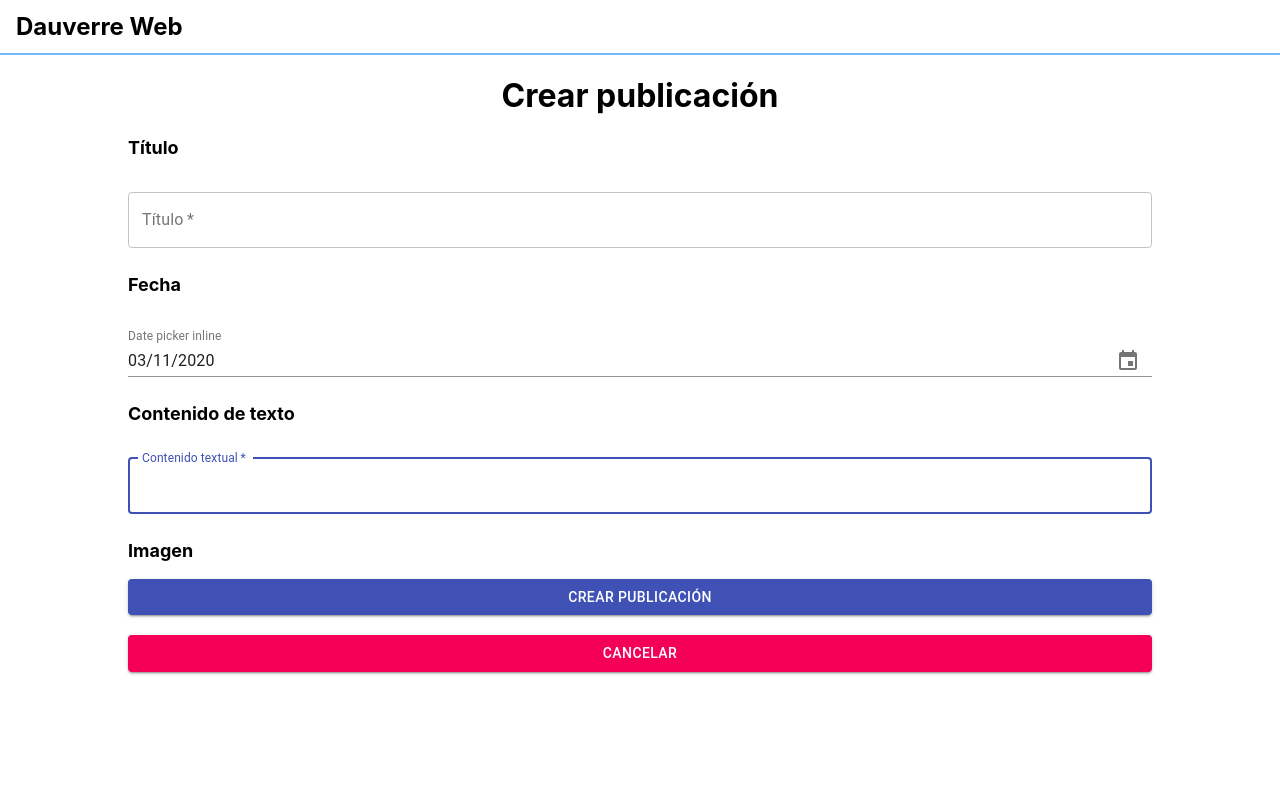
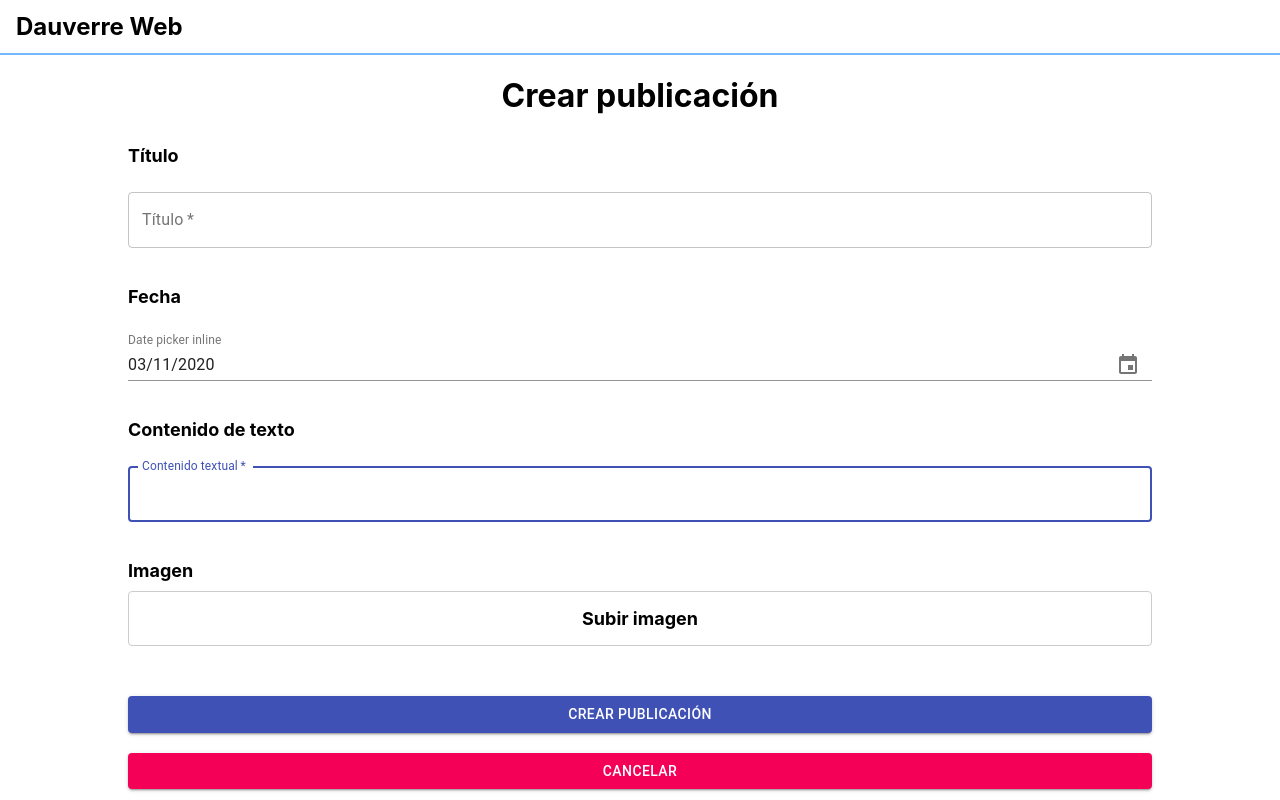
Before and after one commit to KevinTMtz/DauverreWeb, a React (Create React App) app: page /posts/new in a window 1280 px wide. Built offline with nearby package versions, Linux system fonts and the light colour scheme.

Commit message:
Added functionality of Add & Change images for posts.

```diff
--- a/src/components/post-components/PostForm.tsx
+++ b/src/components/post-components/PostForm.tsx
@@ -19,10 +19,41 @@ const styledForm = css({
   fontWeight: 'bold',
 });
 
+const styledP = css({
+  margin: '30px 0px 10px 0px',
+});
+
+const styledInputImage = css({
+  height: '0px',
+  opacity: '0',
+  position: 'relative',
+  top: '-30px',
+});
+
+const styledInputImageLabel = css({
+  border: '1px solid #ccc',
+  display: 'flex',
+  flexDirection: 'column',
+  alignItems: 'center',
+  padding: '16px 16px',
+  cursor: 'pointer',
+  width: 'calc(100% - 34px)',
+  marginBottom: '50px',
+  borderRadius: '4px',
+  ':hover': {
+    border: '1px solid black',
+  },
+});
+
+const styledInputImagePreview = css({
+  maxWidth: '50%',
+  maxHeight: '300px',
+});
+
 const PostForm: React.FC<any> = (props) => {
   return (
     <form autoComplete="off" onSubmit={props.onSubmit} css={styledForm}>
-      <p>Título</p>
+      <p css={styledP}>Título</p>
       <TextField
         variant="outlined"
         margin="normal"
@@ -38,7 +69,7 @@ const PostForm: React.FC<any> = (props) => {
           props.setPostState({ ...props.post, title: event.target.value })
         }
       />
-      <p>Fecha</p>
+      <p css={styledP}>Fecha</p>
       <MuiPickersUtilsProvider utils={DateFnsUtils}>
         <KeyboardDatePicker
           disableToolbar
@@ -60,7 +91,7 @@ const PostForm: React.FC<any> = (props) => {
           }}
         />
       </MuiPickersUtilsProvider>
-      <p>Contenido de texto</p>
+      <p css={styledP}>Contenido de texto</p>
       <TextField
         variant="outlined"
         margin="normal"
@@ -77,8 +108,31 @@ const PostForm: React.FC<any> = (props) => {
           props.setPostState({ ...props.post, content: event.target.value })
         }
       />
-      <p>Imagen</p>
-
+      <p css={styledP}>Imagen</p>
+      <label css={styledInputImageLabel}>
+        {props.imageFile
+          ? `Cambiar imagen ${props.imageFile.name}`
+          : 'Subir imagen'}
+        <input
+          type="file"
+          accept="image/*"
+          css={styledInputImage}
+          required
+          onChange={(event) =>
+            props.setImageFile(
+              event.target.files ? event.target.files[0] : undefined,
+            )
+          }
+        />
+        <img
+          alt=""
+          src={
+            props.imageFile ? URL.createObjectURL(props.imageFile) : undefined
+          }
+          style={{ marginTop: props.imageFile ? '16px' : '0px' }}
+          css={styledInputImagePreview}
+        ></img>
+      </label>
       <Button type="submit" variant="contained" color="primary" fullWidth>
         {props.buttonMessage}
       </Button>
--- a/src/views/post/CreatePostPage.tsx
+++ b/src/views/post/CreatePostPage.tsx
@@ -3,7 +3,9 @@ import { useHistory } from 'react-router-dom';
 
 import PageTitle from '../../components/PageTitle';
 import PostForm from '../../components/post-components/PostForm';
+import { db } from '../../firebase/app';
 import { createPost } from '../../firebase/db/posts';
+import { uploadFile } from '../../firebase/db/storage';
 
 const CreatePostPage: React.FC = () => {
   const history = useHistory();
@@ -12,18 +14,33 @@ const CreatePostPage: React.FC = () => {
     title: '',
     date: new Date(),
     content: '',
-    imageUrl:
-      'https://lh5.googleusercontent.com/p/AF1QipP3Ll5USMkZfqPJRnKbH1BSFK1XGk5x2r1La6vF=s1016-k-no',
+    imageUrl: '',
   });
+
+  const [imageFile, setImageFile] = useState<File>();
 
   const onSubmit = (event: React.FormEvent<HTMLFormElement>) => {
     event.preventDefault();
 
-    createPost(newPostState).then((value) => {
-      if ((value as SuccessMessage).success) {
-        history.push('/posts');
-      }
-    });
+    const postID = db.collection('posts').doc().id;
+
+    uploadFile(`post_images/${postID}`, imageFile as File).then(
+      (uploadImageAns) => {
+        if ((uploadImageAns as SuccessMessage).success) {
+          createPost(
+            {
+              ...newPostState,
+              imageUrl: (uploadImageAns as SuccessMessage).url,
+            },
+            postID,
+          ).then((value) => {
+            if ((value as SuccessMessage).success) {
+              history.push('/posts');
+            }
+          });
+        }
+      },
+    );
   };
 
   return (
@@ -31,12 +48,14 @@ const CreatePostPage: React.FC = () => {
       <PageTitle message={'Crear publicación'} />
       <PostForm
         post={newPostState}
+        setPostState={setNewPostState}
+        imageFile={imageFile}
+        setImageFile={setImageFile}
+        buttonMessage={'Crear publicación'}
         onSubmit={onSubmit}
         cancelOperation={() => {
           history.push('/posts');
         }}
-        setPostState={setNewPostState}
-        buttonMessage={'Crear publicación'}
       />
     </div>
   );
--- a/src/views/post/EditPostPage.tsx
+++ b/src/views/post/EditPostPage.tsx
@@ -2,10 +2,10 @@ import React, { useEffect, useState } from 'react';
 import { useParams, useHistory } from 'react-router-dom';
 
 import PageTitle from '../../components/PageTitle';
-import Post from '../../components/post-components/Post';
 import PostForm from '../../components/post-components/PostForm';
 
 import { getPost, updatePost } from '../../firebase/db/posts';
+import { getFileLink, uploadFile } from '../../firebase/db/storage';
 
 const EditPostPage: React.FC = () => {
   const history = useHistory();
@@ -19,6 +19,8 @@ const EditPostPage: React.FC = () => {
     postID: postID,
   });
 
+  const [imageFile, setImageFile] = useState<File>();
+
   useEffect(() => {
     getPost(postID).then((value) => {
       if ((value as NotFoundError).notFound) {
@@ -27,15 +29,36 @@ const EditPostPage: React.FC = () => {
         setPost(value as Post);
       }
     });
+
+    getFileLink(`post_images/${postID}`).then((value) => {
+      if ((value as SuccessMessage).success) {
+        const xhr = new XMLHttpRequest();
+        xhr.responseType = 'blob';
+        xhr.onload = () => {
+          const file = xhr.response;
+          file.name = postID;
+          setImageFile(file);
+        };
+        xhr.open('GET', (value as SuccessMessage).url);
+        xhr.send();
+      }
+    });
   }, [postID, history]);
 
   const onSubmit = (event: React.FormEvent<HTMLFormElement>) => {
     event.preventDefault();
-    updatePost({ ...post, postID }).then((value) => {
-      if ((value as SuccessMessage).success) {
-        history.push('/posts');
-      }
-    });
+
+    uploadFile(`post_images/${postID}`, imageFile as File).then(
+      (uploadImageAns) => {
+        if ((uploadImageAns as SuccessMessage).success) {
+          updatePost({ ...post, postID }).then((value) => {
+            if ((value as SuccessMessage).success) {
+              history.push('/posts');
+            }
+          });
+        }
+      },
+    );
   };
 
   return (
@@ -43,12 +66,14 @@ const EditPostPage: React.FC = () => {
       <PageTitle message={'Editar publicación'} />
       <PostForm
         post={post}
+        setPostState={setPost}
+        imageFile={imageFile}
+        setImageFile={setImageFile}
+        buttonMessage={'Guardar cambios'}
         onSubmit={onSubmit}
         cancelOperation={() => {
           history.push('/posts');
         }}
-        setPostState={setPost}
-        buttonMessage={'Guardar cambios'}
       />
     </div>
   );
--- a/src/views/post/PostsListPage.tsx
+++ b/src/views/post/PostsListPage.tsx
@@ -6,6 +6,7 @@ import PostListCell from '../../components/post-components/PostListCell';
 import PageTitle from '../../components/PageTitle';
 
 import { getPosts, deletePost } from '../../firebase/db/posts';
+import { deleteFile } from '../../firebase/db/storage';
 
 const addButtonStyle = css({
   width: 'calc(90%)',
@@ -42,6 +43,8 @@ const PostsListPage: React.FC = () => {
         const newPosts = [...posts];
         newPosts.splice(postIndex, 1);
         setPosts(newPosts);
+
+        deleteFile(`post_images/${postID}`);
       }
     });
   };
```
